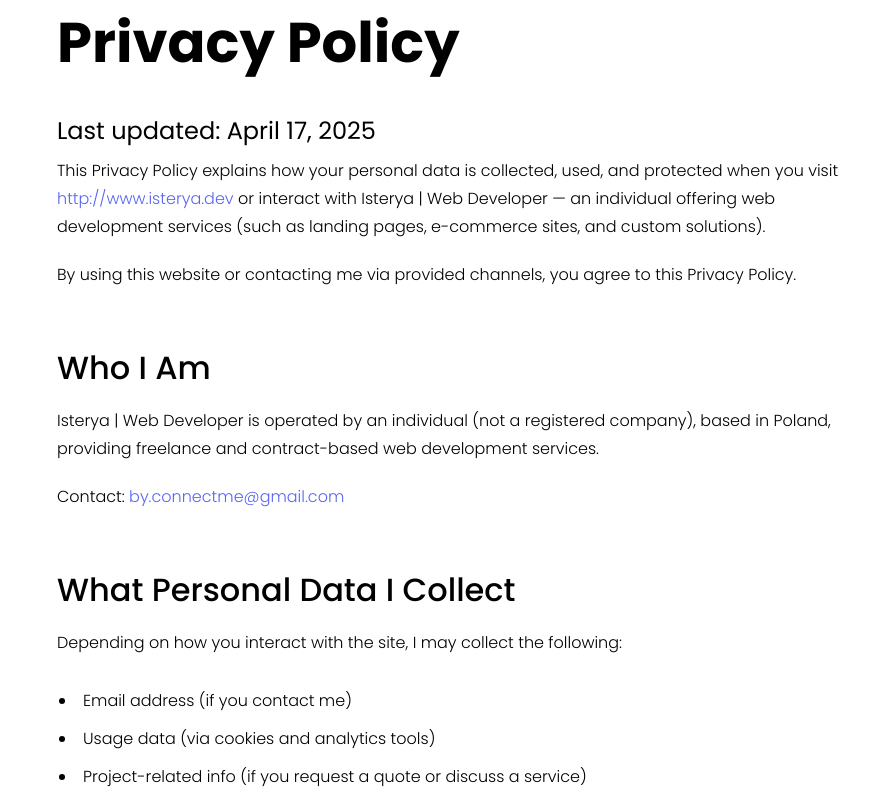
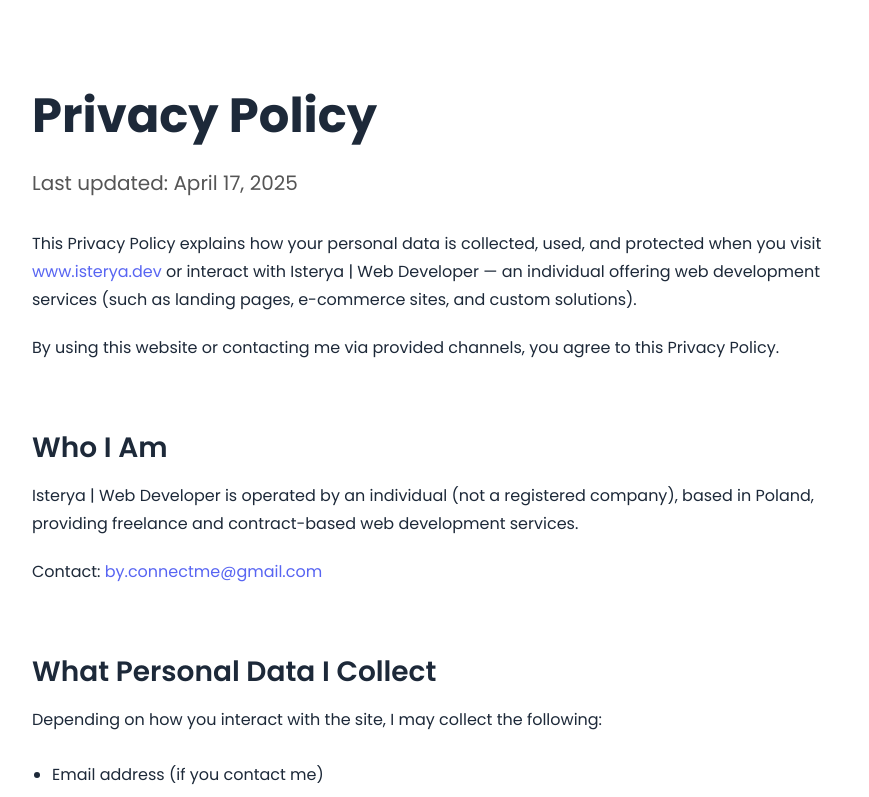
Before and after one commit to Isterya/my-portfolio, a React (Create React App) app: page /privacy-policy in a window 1280 px wide. Shown: the top 797 px of the page, without its empty margins (183-1052 px from the left). Built offline with nearby package versions, Linux system fonts and the light colour scheme.

Commit message:
refactor: increase readability and SEO optimization of privacy policy

```diff
--- a/src/pages/privacyPolicyPage/PrivacyPolicyPage.tsx
+++ b/src/pages/privacyPolicyPage/PrivacyPolicyPage.tsx
@@ -2,7 +2,7 @@ import './privacyPolicyPage.scss';
 
 const PrivacyPolicyPage = () => {
   return (
-    <section className="policy">
+    <main className="policy">
       <div className="policy-container">
         <h1>Privacy Policy</h1>
         <h2>Last updated: April 17, 2025</h2>
@@ -15,7 +15,7 @@ const PrivacyPolicyPage = () => {
             target="_blank"
             rel="noopener noreferrer"
           >
-            http://www.isterya.dev
+            www.isterya.dev
           </a>{' '}
           or interact with Isterya | Web Developer — an individual offering web
           development services (such as landing pages, e-commerce sites, and
@@ -33,7 +33,6 @@ const PrivacyPolicyPage = () => {
           company), based in Poland, providing freelance and contract-based web
           development services.
         </p>
-
         <p>
           Contact:{' '}
           <a href="mailto:by.connectme@gmail.com">by.connectme@gmail.com</a>
@@ -44,7 +43,6 @@ const PrivacyPolicyPage = () => {
           Depending on how you interact with the site, I may collect the
           following:
         </p>
-
         <ul>
           <li>Email address (if you contact me)</li>
           <li>Usage data (via cookies and analytics tools)</li>
@@ -52,19 +50,16 @@ const PrivacyPolicyPage = () => {
             Project-related info (if you request a quote or discuss a service)
           </li>
         </ul>
-
         <p>I do not require account creation or store passwords.</p>
 
         <h3>How I Use Your Data</h3>
         <p>I use your data only when necessary:</p>
-
         <ul>
           <li>To respond to inquiries or provide services</li>
           <li>To manage quotes or freelance agreements</li>
           <li>To improve the website experience (analytics)</li>
           <li>To comply with legal obligations</li>
         </ul>
-
         <p>I do not sell or rent your data. Ever.</p>
 
         <h3>Cookies and Analytics</h3>
@@ -72,7 +67,6 @@ const PrivacyPolicyPage = () => {
           This website uses basic cookies and analytics tools (like Google
           Analytics) to understand traffic and improve user experience.
         </p>
-
         <p>You can control cookie preferences in your browser settings.</p>
 
         <h3>Data Sharing</h3>
@@ -81,7 +75,6 @@ const PrivacyPolicyPage = () => {
           email providers or analytics platforms), solely to operate the
           service.
         </p>
-
         <p>I do not share your data for marketing or profiling purposes.</p>
 
         <h3>Legal Basis (GDPR Compliance)</h3>
@@ -89,7 +82,6 @@ const PrivacyPolicyPage = () => {
           If you're located in the European Economic Area (EEA), I process your
           data under these legal bases:
         </p>
-
         <ul>
           <li>Your consent (e.g. submitting a contact form)</li>
           <li>Performance of a contract (e.g. service request)</li>
@@ -98,14 +90,12 @@ const PrivacyPolicyPage = () => {
 
         <h3>Your Rights</h3>
         <p>You have the right to:</p>
-
         <ul>
           <li>Access, update, or delete your personal data</li>
           <li>Withdraw consent</li>
           <li>Object to processing</li>
           <li>Lodge a complaint with a data protection authority</li>
         </ul>
-
         <p>
           To exercise your rights, email{' '}
           <a href="mailto:by.connectme@gmail.com">by.connectme@gmail.com</a>
@@ -113,7 +103,6 @@ const PrivacyPolicyPage = () => {
 
         <h3>Data Retention</h3>
         <p>I keep your data only as long as needed for:</p>
-
         <ul>
           <li>Providing services or communication</li>
           <li>Complying with legal obligations (e.g. tax reporting)</li>
@@ -150,7 +139,7 @@ const PrivacyPolicyPage = () => {
           <a href="mailto:by.connectme@gmail.com">by.connectme@gmail.com</a>
         </p>
       </div>
-    </section>
+    </main>
   );
 };
 
--- a/src/pages/privacyPolicyPage/privacyPolicyPage.scss
+++ b/src/pages/privacyPolicyPage/privacyPolicyPage.scss
@@ -1,42 +1,47 @@
 .policy {
+  padding: 80px 0;
+  background-color: #fff;
+  color: #1d2939;
+
   &-container {
     display: flex;
     flex-direction: column;
     align-items: flex-start;
-    max-width: 800px;
+    max-width: 850px;
     margin: 0 auto;
   }
 
   h1 {
-    font-size: 56px;
+    font-size: 48px;
     font-weight: 700;
-    margin-bottom: 20px;
+    margin-bottom: 16px;
   }
 
   h2 {
-    font-size: 24px;
+    font-size: 20px;
     font-weight: 400;
-    line-height: 32px;
-    margin: 10px 0;
+    margin-bottom: 32px;
+    color: #555;
   }
 
   h3 {
-    margin-top: 40px;
-    margin-bottom: 20px;
-    font-size: 32px;
-    font-weight: 500;
-    line-height: 38px;
+    margin-top: 48px;
+    margin-bottom: 16px;
+    font-size: 28px;
+    font-weight: 600;
+    line-height: 36px;
   }
 
   p {
     margin-bottom: 20px;
     font-size: 16px;
-    font-weight: 300;
+    font-weight: 400;
     line-height: 28px;
   }
 
   a {
     color: #5865f2;
+    word-break: break-word;
 
     &:hover {
       text-decoration: underline;
@@ -45,14 +50,13 @@
 
   ul {
     padding-left: 20px;
+    margin-bottom: 20px;
   }
 
   li {
-    margin-top: 10px;
-    margin-bottom: 10px;
-    padding-left: 6px;
+    margin-top: 8px;
     font-size: 16px;
-    font-weight: 300;
-    line-height: 28px;
+    line-height: 26px;
+    list-style: disc;
   }
 }
```
